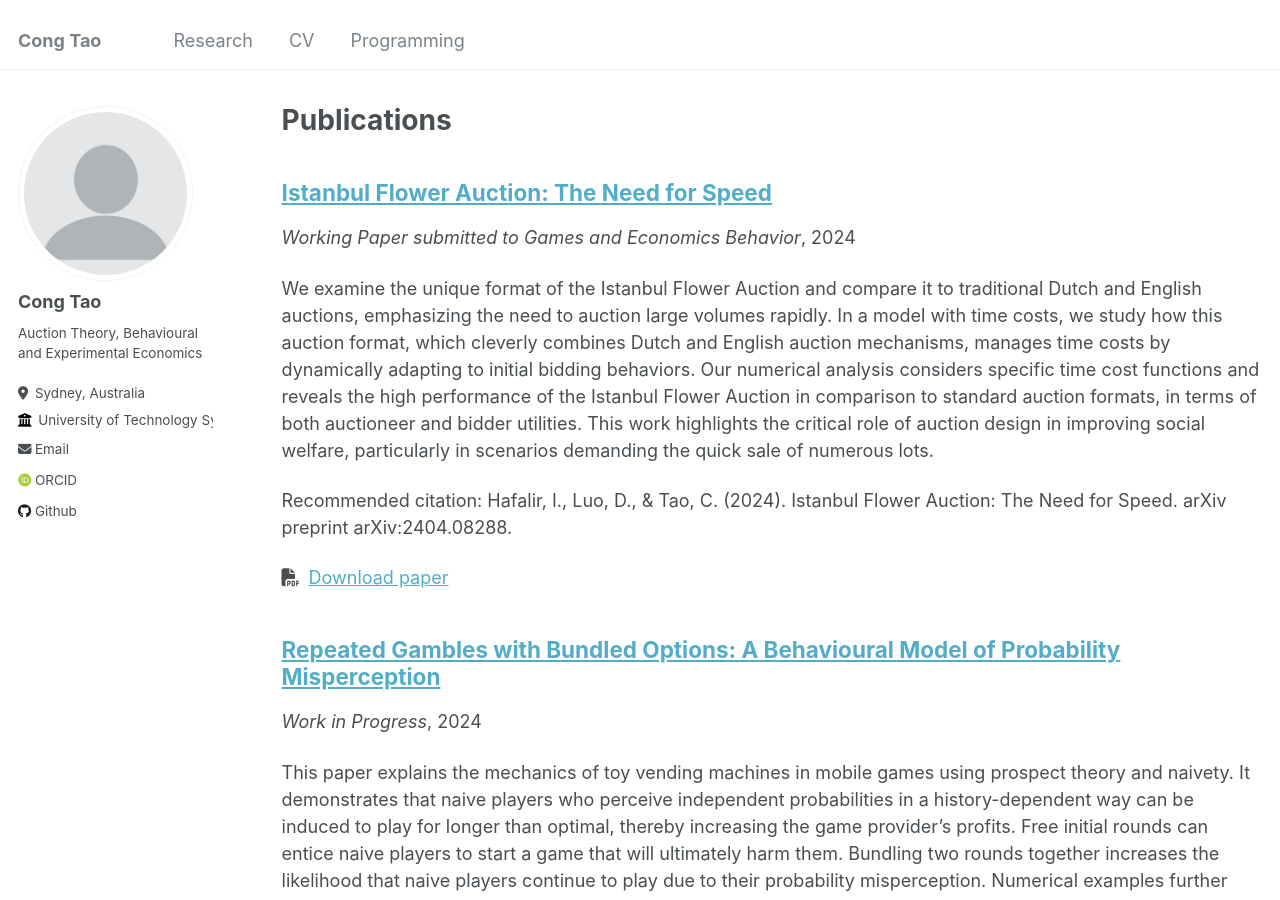
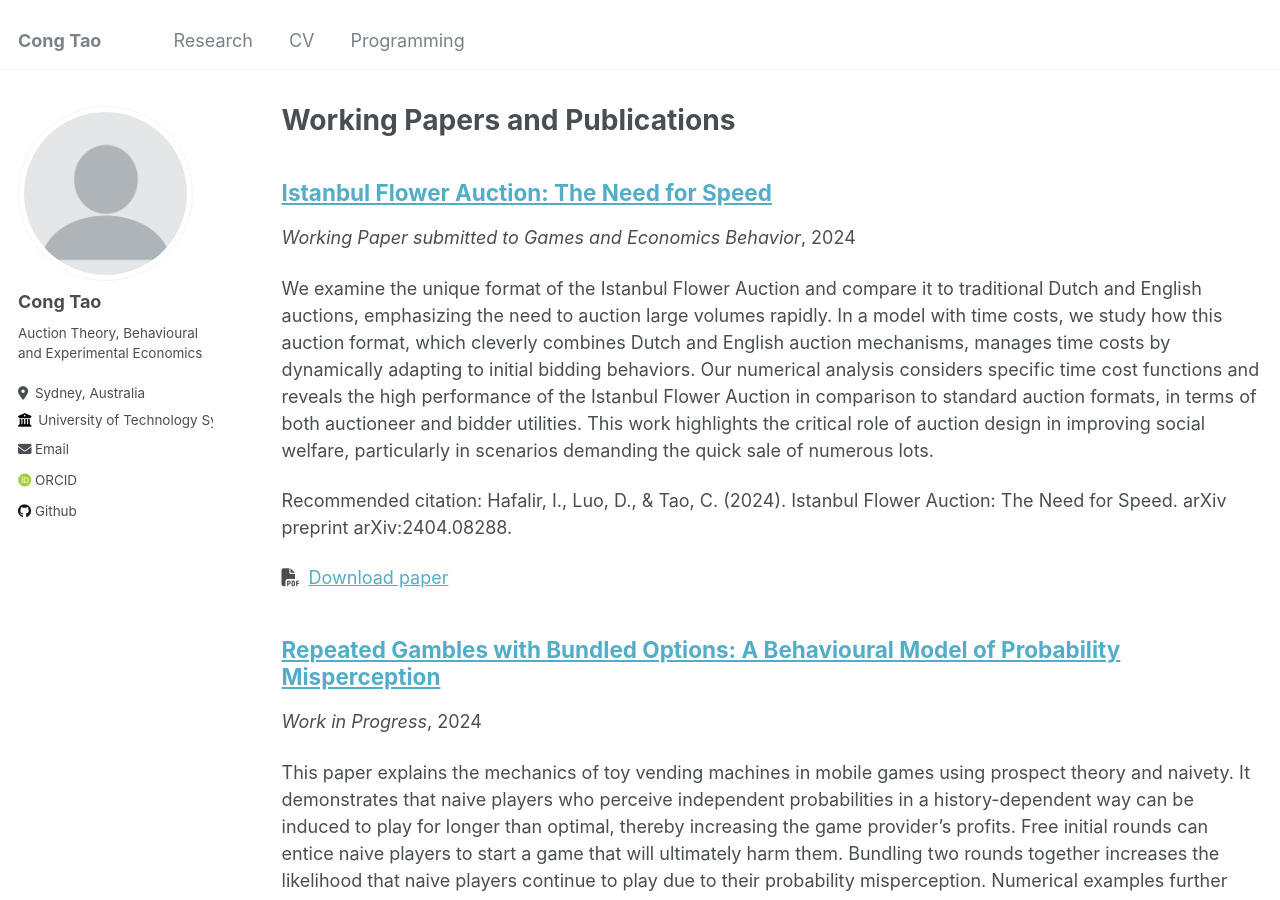
Before and after one commit to Misaka-19090/Misaka-19090.github.io, a Jekyll site: the page built from _pages/publications.md, in a window 1280 px wide and 900 px high. Built offline with Jekyll 4.4.1, drawn with Linux system fonts in a browser that asks for light colours; some web fonts are replaced.

Commit message:
Update publications.md

```diff
--- a/_pages/publications.md
+++ b/_pages/publications.md
@@ -1,6 +1,6 @@
 ---
 layout: archive
-title: "Publications"
+title: "Working Papers and Publications"
 permalink: /publications/
 author_profile: true
 ---
```
